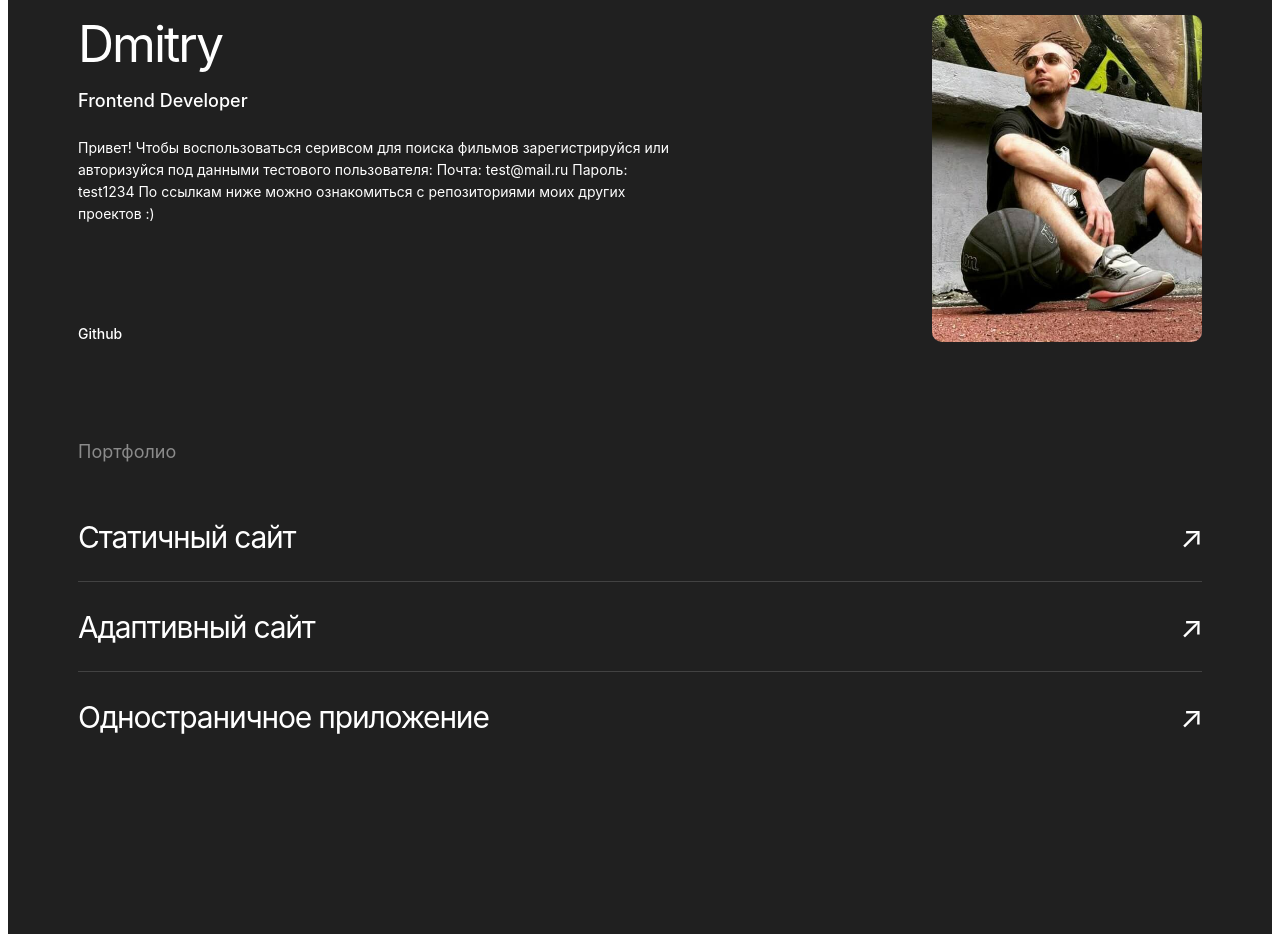
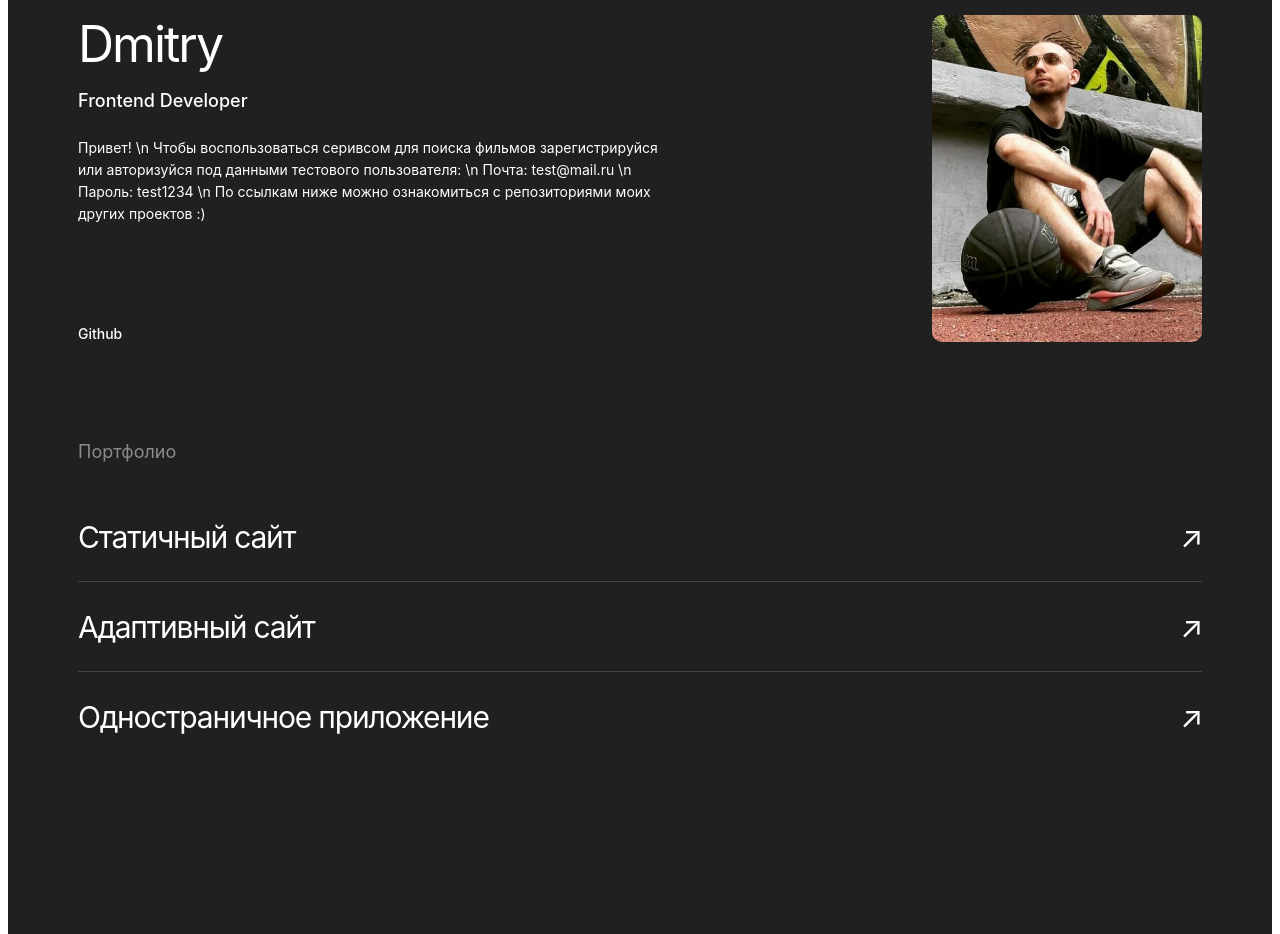
Before and after one commit to rdevil23/movies-explorer-frontend, a React (Create React App) app: page / in a window 1280 px wide. Shown: the part 2100-3034 px from the top of the page. Built offline with nearby package versions, Linux system fonts and the light colour scheme.

Commit message:
Update AboutMe

```diff
--- a/src/components/AboutMe/AboutMe.jsx
+++ b/src/components/AboutMe/AboutMe.jsx
@@ -11,12 +11,10 @@ const AboutMe = () => {
             <h3 className="aboutme__name">Dmitry</h3>
             <p className="aboutme__profession">Frontend Developer</p>
             <p className="aboutme__about">
-              Привет!
-
-              Чтобы воспользоваться серивсом для поиска фильмов зарегистрируйся или авторизуйся под данными тестового пользователя:
-              Почта: test@mail.ru
-              Пароль: test1234
-
+              Привет! \n
+              Чтобы воспользоваться серивсом для поиска фильмов зарегистрируйся или авторизуйся под данными тестового пользователя: \n
+              Почта: test@mail.ru \n
+              Пароль: test1234 \n
               По ссылкам ниже можно ознакомиться с репозиториями моих других проектов :)
             </p>
           </div>
```
